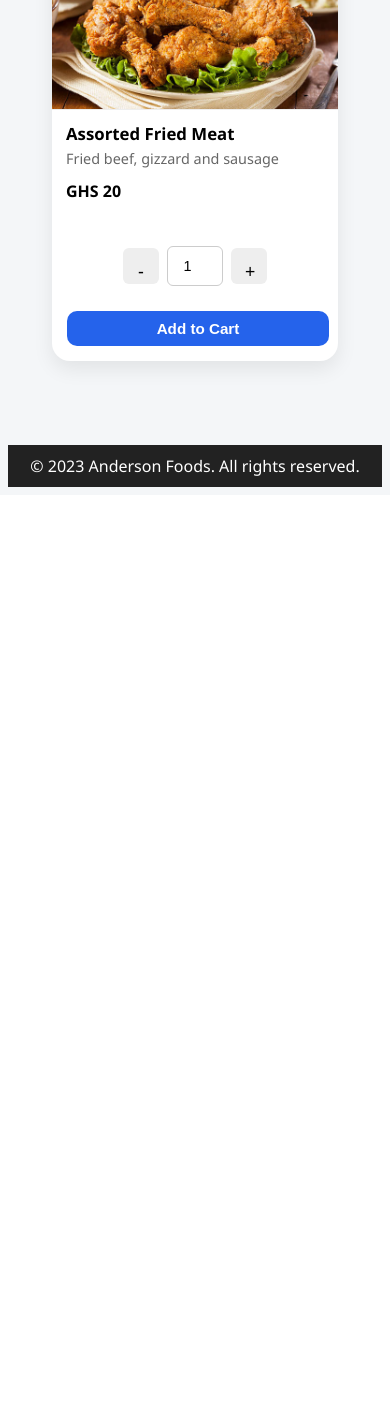
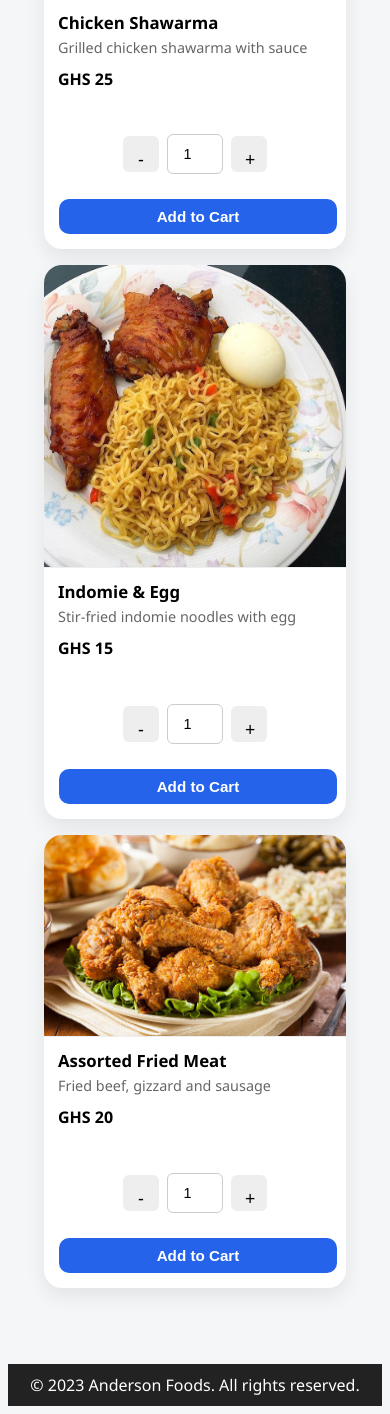
Before and after one commit to anderson5677/restaurant_app, a Flask app: page /menu in a window 390 px wide. Shown: the part 4646-6060 px from the top of the page. Before the commit the page ends 5133 px from the top, so only its background shows below. Run offline with Flask 3, Linux system fonts and the light colour scheme.

Commit message:
mobile no grid

```diff
--- a/static/style.css
+++ b/static/style.css
@@ -1606,3 +1606,23 @@ body {
     font-size: 16px;
   }
 }
+/* ===== MOBILE VIEW: NO GRID ===== */
+@media (max-width: 768px) {
+
+  .menu-grid {
+    display: flex;
+    flex-direction: column;
+    gap: 16px;
+    padding: 16px;
+  }
+
+  .menu-card {
+    width: 100%;
+  }
+
+  .menu-image {
+    width: 100%;
+    height: auto;
+    object-fit: cover;
+  }
+}
```
